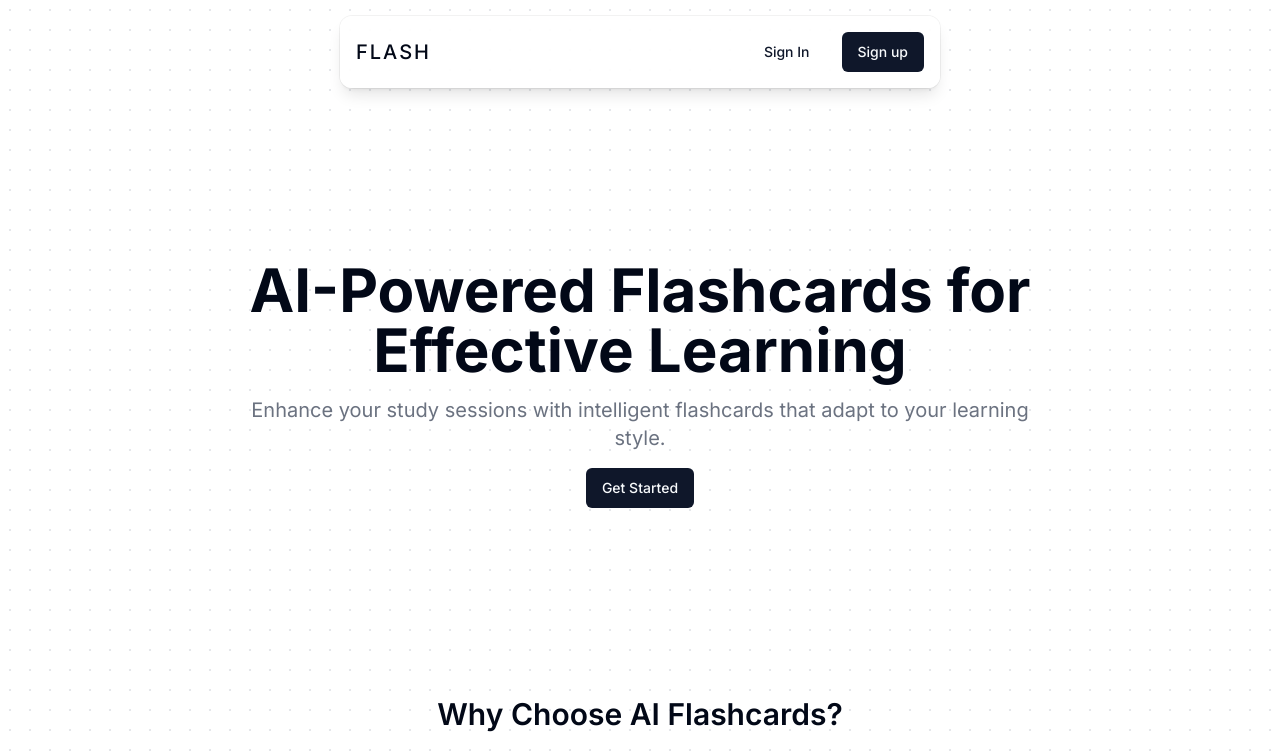
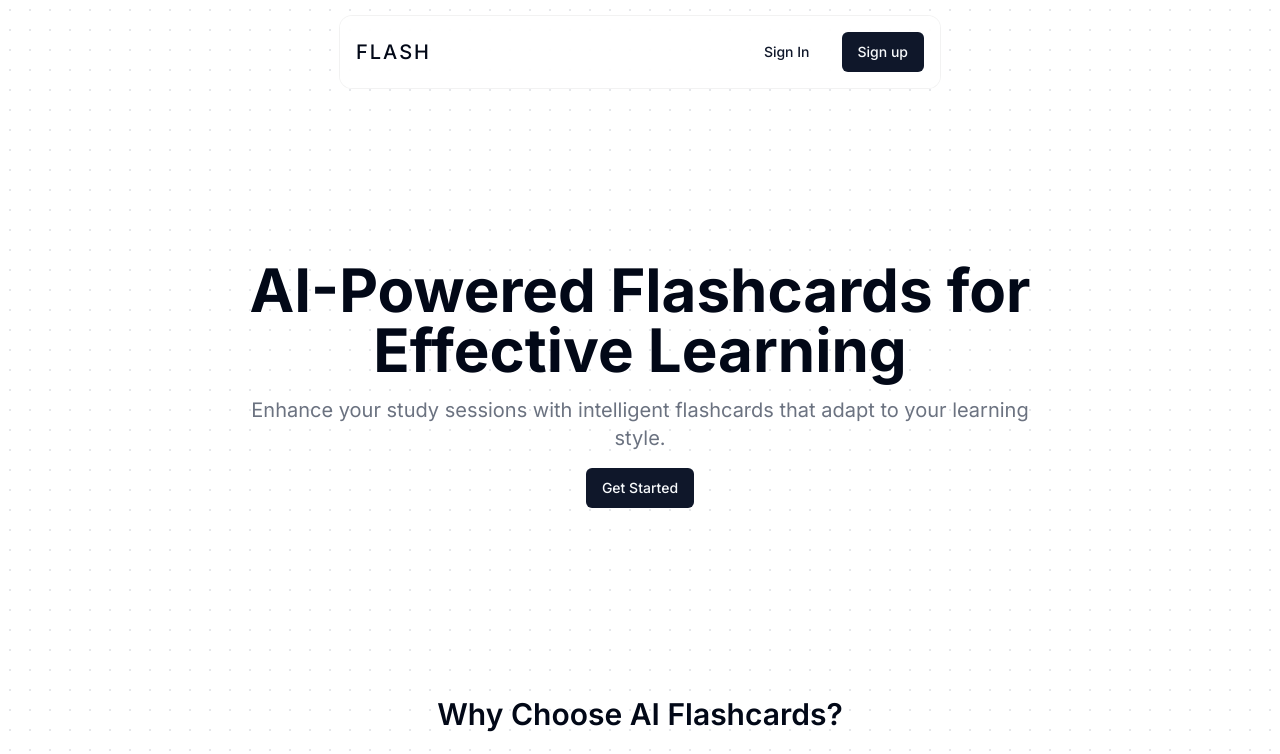
Before and after one commit to RajShringi/ai-flashcards, a Next.js app: page / in a window 1280 px wide. Shown: the top 754 px of the page. Built offline with nearby package versions, Linux system fonts and the light colour scheme; no server answers.

Commit message:
remove navbar shadow

```diff
--- a/src/components/Navbar.tsx
+++ b/src/components/Navbar.tsx
@@ -8,7 +8,7 @@ export default function Navbar() {
     <div className="">
       {/* <div className="absolute inset-0 -z-10 h-full w-full bg-white bg-[radial-gradient(#e5e7eb_1px,transparent_1px)] [background-size:16px_16px]"></div> */}
       <div className="relative flex items-center max-w-[600px] mx-auto py-4">
-        <nav className="h-full w-full isolate rounded-xl bg-white/90 shadow-lg ring-1 ring-black/5 flex items-center justify-between p-4">
+        <nav className="h-full w-full isolate rounded-xl bg-white/90  ring-1 ring-black/5 flex items-center justify-between p-4">
           <Link href="/">
             <h2 className="text-xl font-medium uppercase tracking-widest">
               Flash
```
